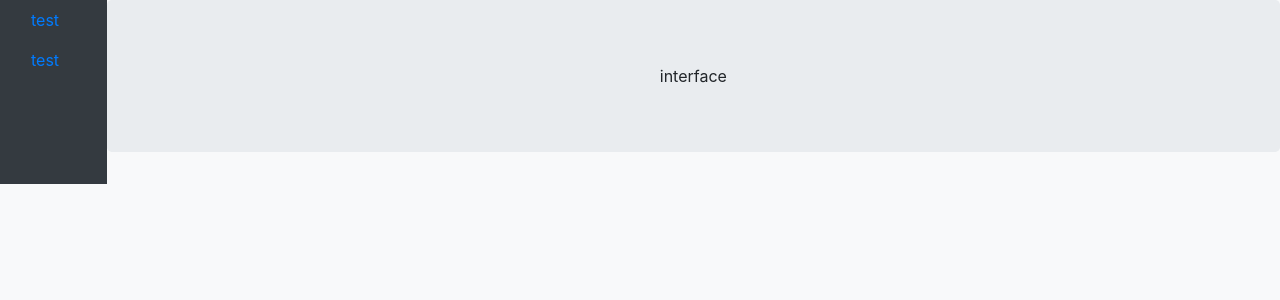
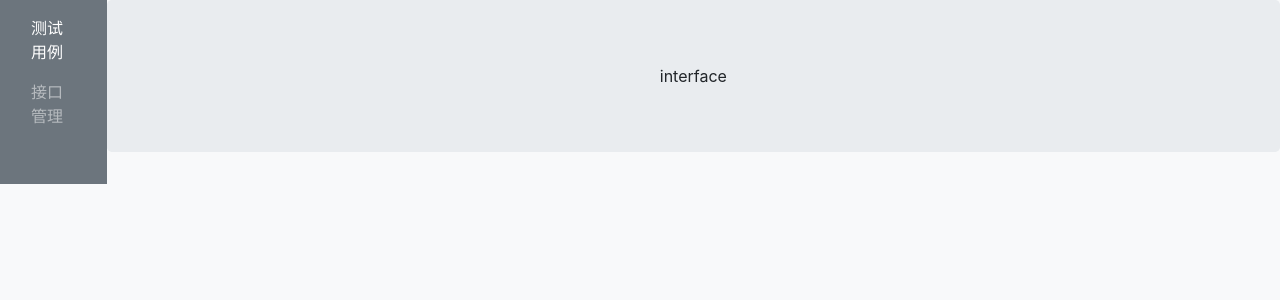
Before and after one commit to xuchaoS/gsite, a Django app: page /interface/ in a window 1280 px wide. Shown: the part 56-356 px from the top of the page. Run offline with Django 3.2, Linux system fonts and the light colour scheme; the visitor is signed in with stand-in values (Sample User, id 1); some libraries are stand-ins or nearby versions.

Commit message:
a little

```diff
--- a/interface/templates/interface.base.html
+++ b/interface/templates/interface.base.html
@@ -10,14 +10,18 @@
     <div class="container-fluid">
 
         <div class="row">
-            <div class="col-1 bg-dark offset-md-0 navbar-dark">
-                <div class="nav-link active">
-                    <a href="#">test</a>
-                </div>
-                <div class="nav-item">
-                    <a class="nav-link" href="#">test</a>
-                </div>
-            </div>
+        <div class="col-1 bg-secondary sticky-top">
+            <nav class="navbar navbar-dark">
+            <ul class="navbar-nav mr-auto">
+                <li class="nav-item active">
+                    <a href="#" class="nav-link">测试用例</a>
+                </li>
+                <li class="nav-item">
+                    <a href="#" class="nav-link">接口管理</a>
+                </li>
+            </ul>
+            </nav>
+        </div>
             <div class="col-11 jumbotron">
                 <div class="text-center">
                     {% block content %}
@@ -27,4 +31,5 @@
         </div>
 
     </div>
+
 {% endblock %}
--- a/templates/base.html
+++ b/templates/base.html
@@ -7,7 +7,7 @@
     <link rel="stylesheet" href="{% static 'bootstrap/css/bootstrap.min.css' %}">
 </head>
 <body class="bg-light">
-<nav class="navbar sticky-top navbar-expand-lg navbar-dark bg-dark">
+<nav class="navbar sticky-top navbar-expand navbar-dark bg-dark">
     <a class="navbar-brand" href="{% url 'home' %}">Gsite</a>
     <button class="navbar-toggler" type="button" data-toggle="collapse" data-target="#navbarSupportedContent"
             aria-controls="navbarSupportedContent" aria-expanded="false" aria-label="Toggle navigation">
```
